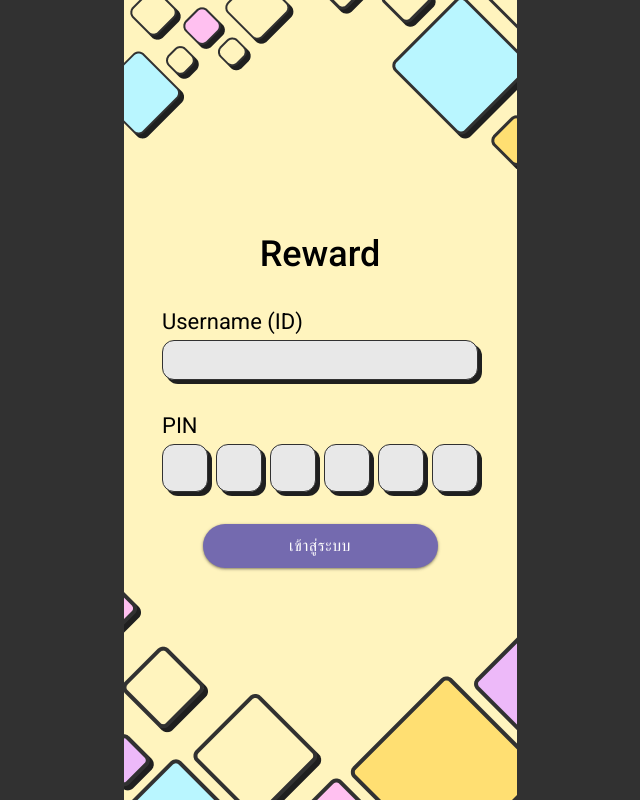
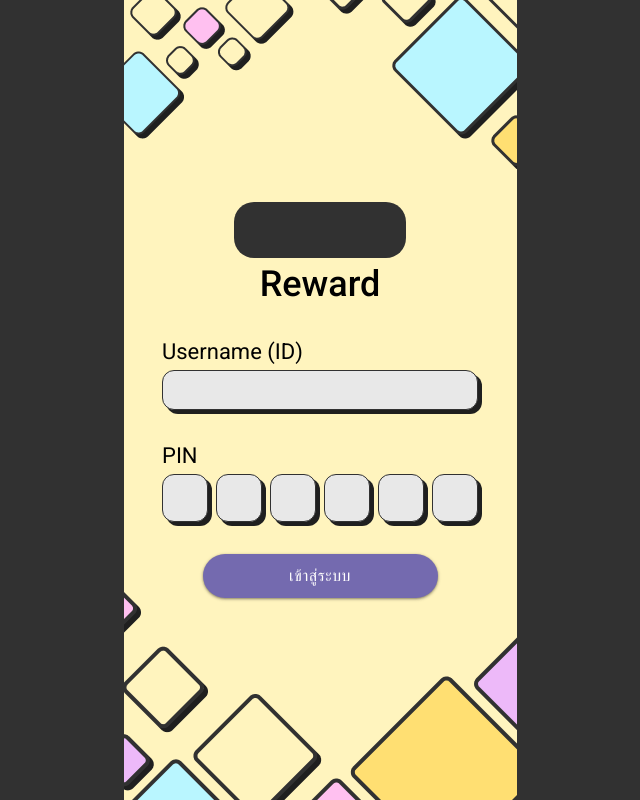
Before and after one commit to isd-sgcu/cucm25-frontend, a React (Vite) app: page / in a window 1280 px wide. Both pictures are taken after a click on the button "Go to Auth". Shown: the whole page, without its empty margins (320-960 px from the left). Built offline with nearby package versions, Linux system fonts and the light colour scheme.

Commit message:
fix: add logo

```diff
--- /dev/null
+++ b/src/components/Logo.tsx
@@ -0,0 +1,7 @@
+function Logo (){
+  return(
+    <div className="w-[172px] h-14 rounded-[20px] bg-black"></div>
+  );
+}
+
+export default Logo;
--- a/src/components/auth/LoginSection.tsx
+++ b/src/components/auth/LoginSection.tsx
@@ -3,6 +3,7 @@
 import React, { useRef, useState } from "react";
 import { Input } from "@/components/ui/input";
 import { Button } from "@/components/ui/button";
+import Logo from "../Logo";
 
 function LoginSession() {
   const PIN_LENGTH = 6;
@@ -95,7 +96,10 @@ function LoginSession() {
 
   return (
     <div className="flex flex-col gap-8 justify-center items-center px-6">
-      <h1 className="font-medium text-center display-small-emphasized">Reward</h1>
+      <div className="flex flex-col gap-1">
+        <Logo />
+        <h1 className="font-medium text-center display-small-emphasized">Reward</h1>
+      </div>
 
       <div className="w-full flex flex-col gap-8">
         <div className="flex flex-col gap-1">
```
